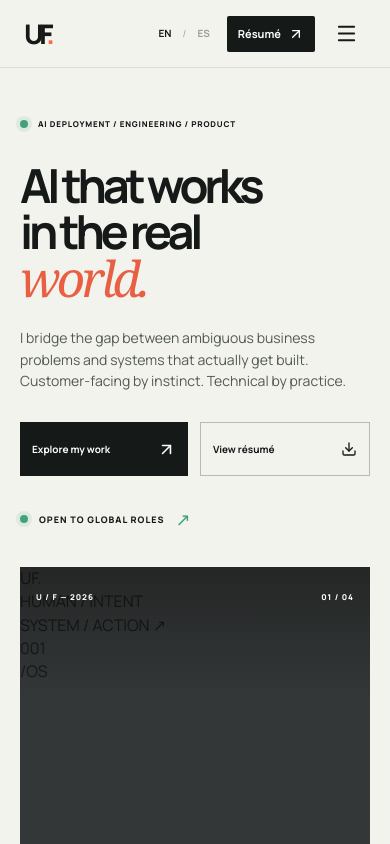
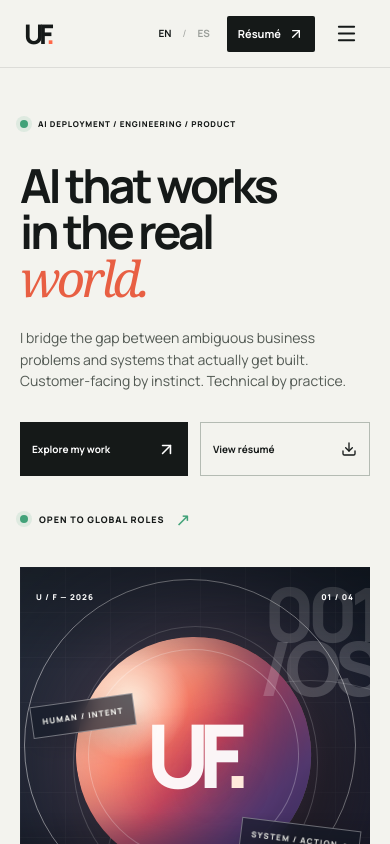
Before and after one commit to im-ulises/ulises-frias-cv, a React (Vite) app: page / in a window 390 px wide. Shown: the top 844 px of the page. Built offline with nearby package versions, Linux system fonts and the light colour scheme.

Commit message:
style: replace broken portrait with vibrant sculptural UF artwork and improve text spacing

```diff
--- a/src/portfolio-v2.css
+++ b/src/portfolio-v2.css
@@ -263,3 +263,47 @@
 }
 @media(prefers-reduced-motion:reduce){.portfolio-v2 *, .portfolio-v2 *:before,.portfolio-v2 *:after{scroll-behavior:auto!important;transition:none!important}}
 @media print{.portfolio-v2{display:none!important}}
+
+
+/* Hero artwork: purposeful composition, not a missing portrait or stock substitute. */
+.p2-hero-image{background:#18212c}
+.p2-hero-sculpture{position:absolute;inset:0;isolation:isolate;overflow:hidden;background:
+  radial-gradient(circle at 55% 49%,rgba(156,111,181,.37),transparent 42%),
+  linear-gradient(140deg,#222b37 0%,#101823 55%,#161928 100%)}
+.p2-hero-sculpture:before{content:'';position:absolute;inset:0;pointer-events:none;z-index:2;opacity:.14;background-image:
+  linear-gradient(rgba(255,255,255,.19) 1px,transparent 1px),
+  linear-gradient(90deg,rgba(255,255,255,.19) 1px,transparent 1px);background-size:45px 45px}
+.p2-hero-sculpture:after{content:'';position:absolute;inset:15%;border:1px solid rgba(255,255,255,.17);border-radius:50%;pointer-events:none;z-index:2}
+.p2-sculpture-glow{position:absolute;top:11%;left:10%;width:85%;height:78%;border-radius:50%;filter:blur(75px);background:radial-gradient(circle,#f7a878 0,rgba(115,80,174,.38) 55%,transparent 78%);opacity:.75}
+.p2-sculpture-ring{position:absolute;z-index:1;aspect-ratio:1;border-radius:50%;border:1px solid rgba(255,255,255,.45)}
+.p2-sculpture-ring-a{width:95%;top:3%;left:1%}
+.p2-sculpture-ring-b{width:118%;top:29%;left:24%;border-color:rgba(255,255,255,.16)}
+.p2-sculpture-core{position:absolute;z-index:2;top:19%;left:19%;width:62%;aspect-ratio:1;border-radius:50%;display:grid;place-items:center;transform:rotate(-12deg);background:
+  radial-gradient(circle at 28% 22%,rgba(255,245,231,.93),transparent 24%),
+  linear-gradient(145deg,#f6bda3 0%,#fa785f 36%,#dd4a5d 53%,#7a548c 77%,#363860 100%);box-shadow:
+  inset -55px -50px 66px rgba(41,26,79,.53),
+  inset 30px 35px 65px rgba(255,235,217,.26),
+  35px 45px 65px rgba(0,0,0,.4)}
+.p2-sculpture-core:after{content:'';position:absolute;inset:5%;border:1px solid rgba(255,255,255,.25);border-radius:50%}
+.p2-sculpture-core>span{color:rgba(255,255,255,.95);font-size:clamp(90px,15vw,250px);font-weight:800;letter-spacing:-.13em;line-height:1;transform:rotate(12deg);text-shadow:0 10px 35px rgba(47,31,83,.18)}
+.p2-sculpture-dot{color:#ffeadc}
+.p2-sculpture-pill{position:absolute;z-index:4;color:#f7f7f2;border:1px solid rgba(255,255,255,.38);background:rgba(22,27,40,.68);backdrop-filter:blur(11px);padding:12px 17px;font-size:10px;letter-spacing:.15em;font-weight:800;box-shadow:0 12px 25px rgba(0,0,0,.12)}
+.p2-sculpture-pill-a{left:3%;top:34%;transform:rotate(-8deg)}
+.p2-sculpture-pill-b{right:4%;bottom:28%;transform:rotate(7deg)}
+.p2-sculpture-index{position:absolute;z-index:3;color:rgba(255,255,255,.18);font-size:clamp(76px,12vw,145px);line-height:.72;letter-spacing:-.1em;font-weight:800;right:-2%;top:5%;text-align:right}
+.p2-hero h1{letter-spacing:-.065em}
+.p2-crobi-details h3{letter-spacing:-.066em}
+.p2-secondary-content h3{letter-spacing:-.05em}
+.p2-evo-display strong{letter-spacing:-.075em}
+@media(max-width:900px){.p2-sculpture-core>span{font-size:clamp(95px,24vw,185px)}}
+@media(max-width:700px){
+  .p2-hero h1{letter-spacing:-.065em}
+  .p2-hero-image{height:470px;min-height:470px}
+  .p2-sculpture-core{width:67%;left:16%;top:18%}
+  .p2-sculpture-core>span{font-size:clamp(86px,25vw,140px)}
+  .p2-sculpture-pill{padding:9px 10px;font-size:8px}
+  .p2-sculpture-pill-a{left:3%;top:34%}
+  .p2-sculpture-pill-b{right:3%;bottom:26%}
+  .p2-sculpture-index{font-size:75px}
+}
+@media(max-width:390px){.p2-hero-image{height:390px;min-height:390px}.p2-sculpture-core>span{font-size:88px}}
```
